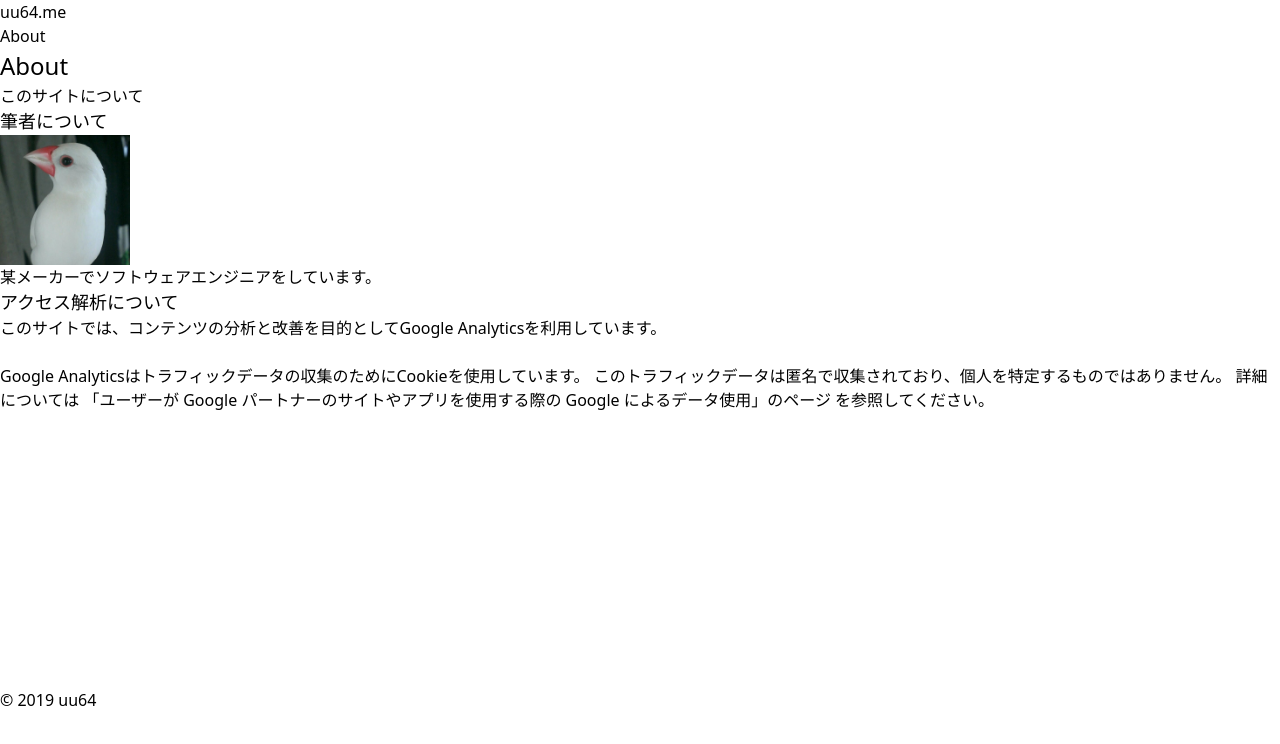
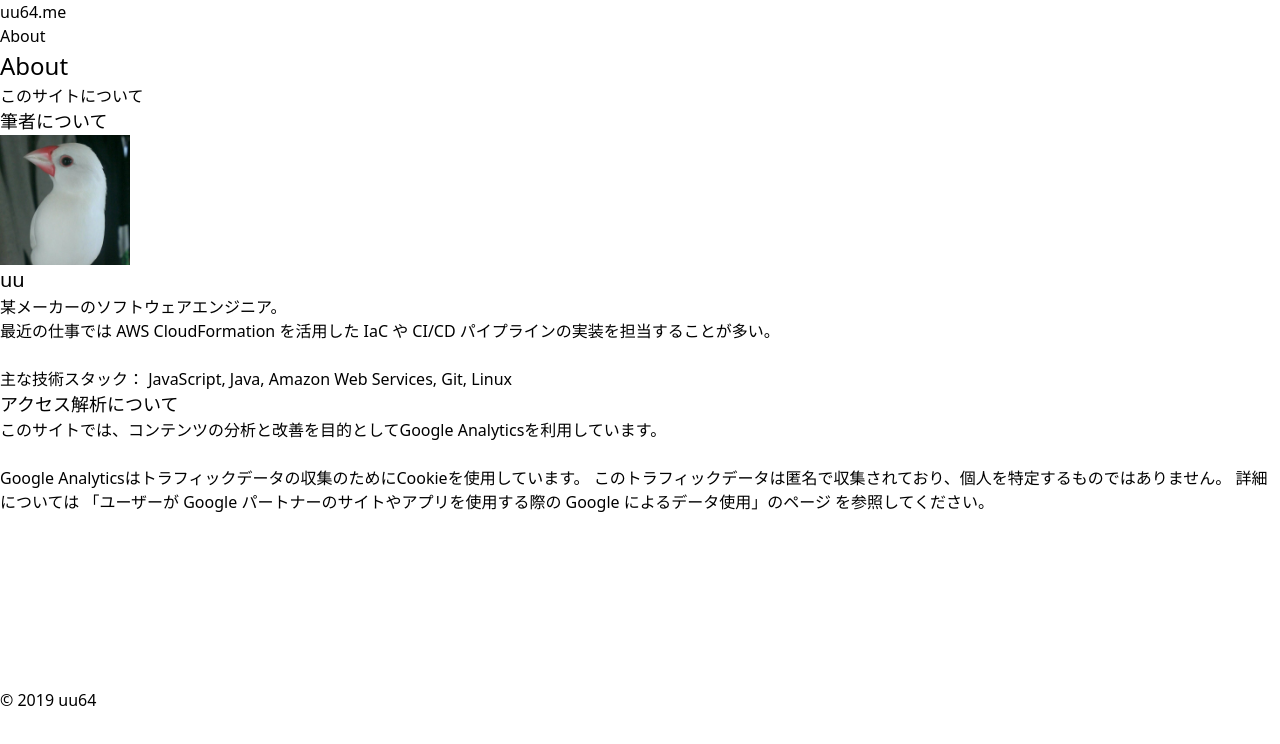
Before and after one commit to uu64/uu64.me, a Next.js app: page /about in a window 1280 px wide. Shown: the top 744 px of the page. Built offline with nearby package versions, Linux system fonts and the light colour scheme.

Commit message:
update: profile, jest snapshot

```diff
--- a/components/molecules/MProfile.tsx
+++ b/components/molecules/MProfile.tsx
@@ -7,7 +7,16 @@ const MProfile: React.FC = () => {
       <div className="flex justify-center">
         <AAvatarImage src="icon.jpg" alt="profile" width={130} />
       </div>
-      <p>某メーカーでソフトウェアエンジニアをしています。</p>
+      <h2 className="text-center font-bold pb-4">uu</h2>
+      <p>
+        某メーカーのソフトウェアエンジニア。
+        <br />
+        最近の仕事では AWS CloudFormation を活用した IaC や CI/CD
+        パイプラインの実装を担当することが多い。
+        <br />
+        <br />
+        主な技術スタック： JavaScript, Java, Amazon Web Services, Git, Linux
+      </p>
     </>
   );
 };
--- a/components/organisms/OAboutHeader.tsx
+++ b/components/organisms/OAboutHeader.tsx
@@ -3,7 +3,7 @@ import siteconfig from "@/siteconfig.json";
 
 const OAboutHeader: React.FC = () => {
   return (
-    <div className="py-8">
+    <div className="pt-8 pb-2">
       <h1 className="font-semibold text-3xl text-custom-normal">
         {siteconfig.pages.about.title}
       </h1>
--- a/components/organisms/OPostHeader.tsx
+++ b/components/organisms/OPostHeader.tsx
@@ -7,7 +7,7 @@ interface Props {
 const OPostHeader: React.FC<Props> = (props: Props) => {
   const { frontMatter } = props;
   return (
-    <div className="py-8">
+    <div className="pt-8 pb-2">
       <div>{frontMatter.date}</div>
       <h1 className="border-b-2 border-gray-400 font-semibold text-custom-normal py-2">
         {frontMatter.title}
--- a/pages/tailwind.css
+++ b/pages/tailwind.css
@@ -34,7 +34,7 @@ a:hover {
   @apply underline;
 }
 
-p+p, ul+p, pre+p {
+p+p, ul+p, pre+p, div+p {
   @apply pt-6;
 }
 
```
Also changed, not shown: 2 other files (tests, documents, lock files or other folders).
